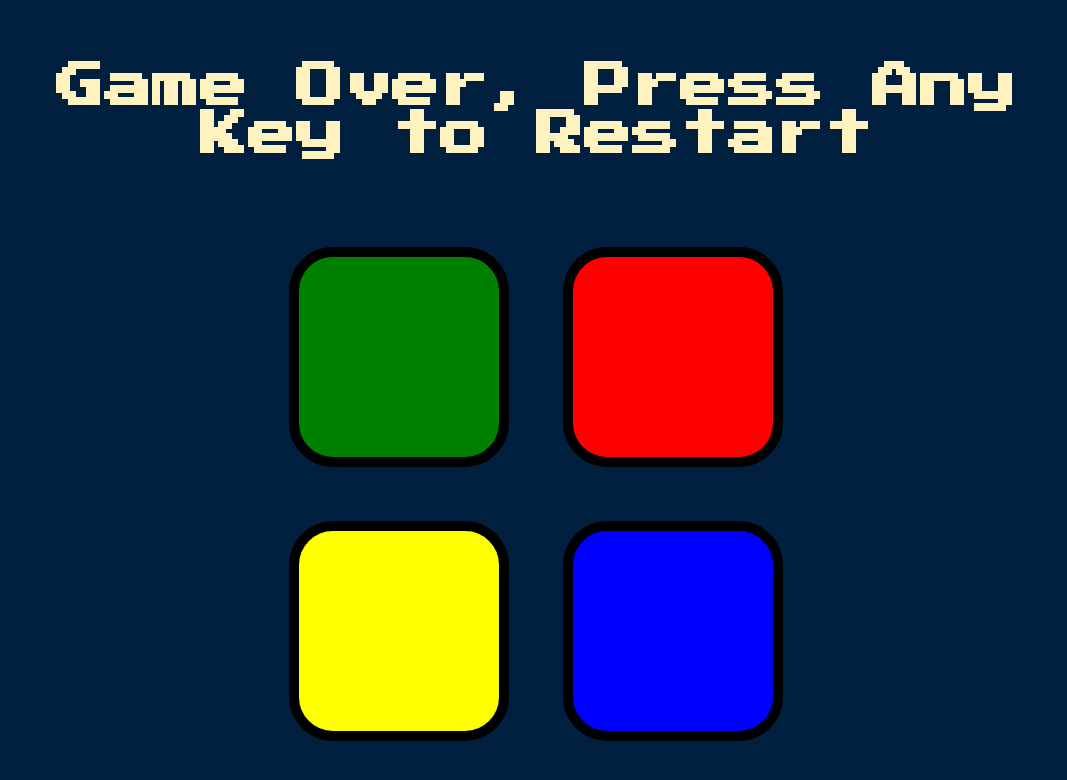
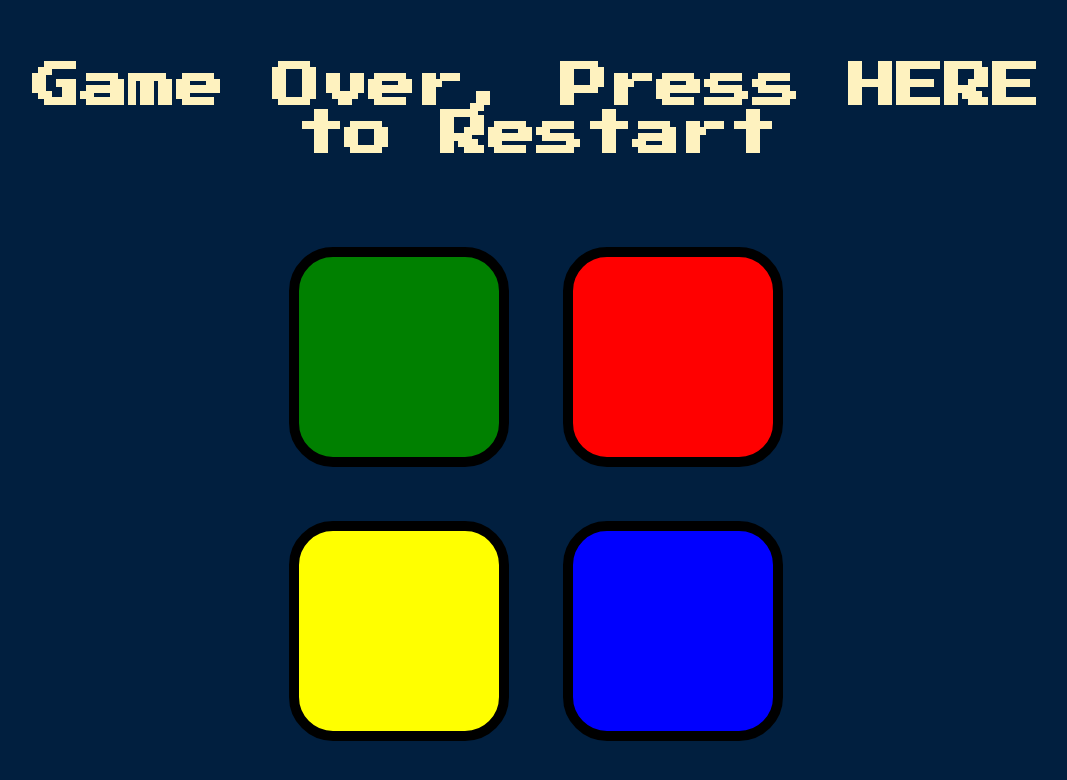
Before and after one commit to izaw1993/SimonGame, a plain HTML site: page index.html in a window 1280 px wide. Both pictures are taken after a click on the element 503 px from the left and 309 px from the top of the page. Shown: the whole page, without its empty margins (104-1171 px from the left). Drawn offline with nearby package versions, Linux system fonts and the light colour scheme.

Commit message:
Add files via upload

```diff
--- a/game.js
+++ b/game.js
@@ -68,7 +68,7 @@ function animatePress(currentColour){
 }
 
 
-$(document).keydown(function() {
+$("h1").click(function() {
 
   if(started === false) {
   nextSequence();
@@ -104,7 +104,7 @@ function checkAnswer(currentLevel) {
       $("body").removeClass("game-over");
     },200);
 
-    $("h1").text("Game Over, Press Any Key to Restart");
+    $("h1").text("Game Over, Press HERE to Restart");
     startOver();
   }
 
--- a/index.html
+++ b/index.html
@@ -9,7 +9,7 @@
 </head>
 
 <body>
-  <h1 id="level-title">Press A Key to Start</h1>
+  <h1 id="level-title">Press HERE to Start</h1>
   <div class="container">
     <div lass="row">
 
```
